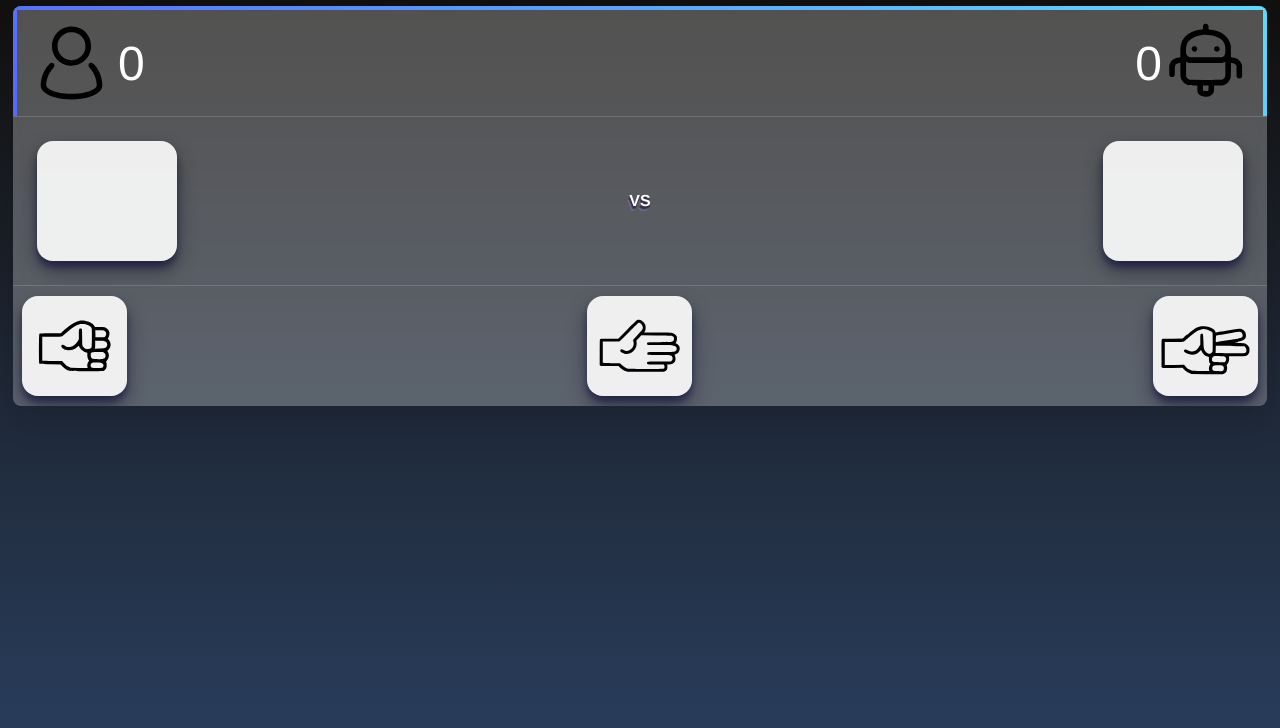
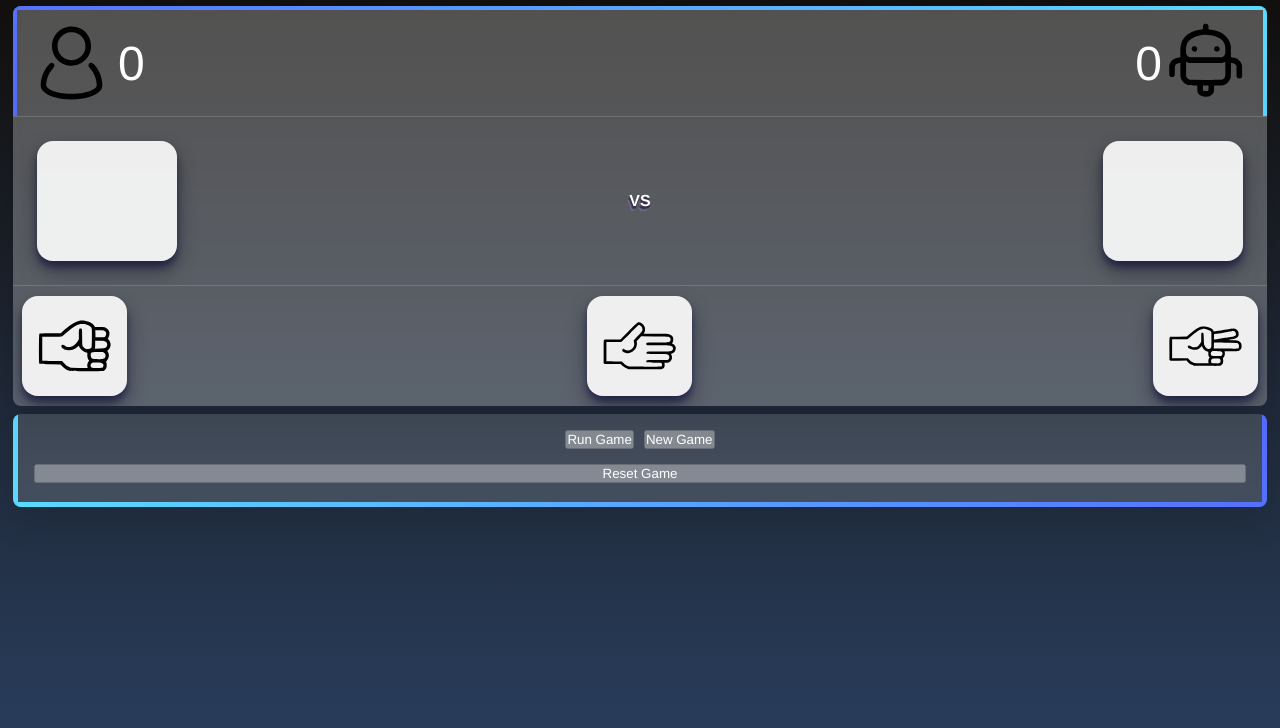
Before and after one commit to JakubJurkian/Rock-Paper-Scissors, a website: page index.html in a window 1280 px wide. Drawn offline with Linux system fonts and the light colour scheme.

Commit message:
added & styled result section

```diff
--- a/assets/styles/style.scss
+++ b/assets/styles/style.scss
@@ -1,6 +1,4 @@
-:root {
-  --main-bg-color: rgba(255, 255, 255, 0.15);
-}
+$color-primary: rgba(255, 255, 255, 0.15);
 
 * {
   box-sizing: border-box;
@@ -17,14 +15,14 @@ body {
 }
 
 .container {
+  display: flex;
+  flex-direction: column;
+  overflow: hidden;
   width: 98%;
   min-width: 350px;
   margin: 0.4rem auto;
   border-radius: 8px;
-  display: flex;
-  flex-direction: column;
-  overflow: hidden;
-  background-color: var(--main-bg-color);
+  background-color: $color-primary;
   backdrop-filter: blur(5px);
   box-shadow: 0 20px 30px rgba(0, 0, 0, 0.1);
 }
@@ -44,7 +42,7 @@ img {
   border-bottom: none;
   font-size: 1rem;
   padding: 0.5rem;
-  background-color: var(--main-bg-color);
+  background-color: $color-primary;
 }
 
 .player,
@@ -64,14 +62,13 @@ img {
   font-size: 3rem;
 }
 
-
 .players-choices {
   display: flex;
-  border-top: 1px solid var(--main-bg-color);
+  border-top: 1px solid $color-primary;
   padding: 1.5rem;
   justify-content: space-between;
   align-items: center;
-  background-color: var(--main-bg-color);
+  background-color: $color-primary;
 }
 
 .players-choices-text {
@@ -92,11 +89,11 @@ img {
 }
 
 .buttons {
-  border-top: 1px solid var(--main-bg-color);
+  border-top: 1px solid $color-primary;
   padding: 0.6rem;
   display: flex;
   justify-content: space-between;
-  background-color: var(--main-bg-color);
+  background-color: $color-primary;
 }
 
 .btn {
@@ -109,10 +106,33 @@ img {
   box-shadow: rgba(0, 0, 23, 0.4) 0px 10px 20px, rgba(0, 1, 68, 0.4) 0px 6px 6px;
 }
 
-.paper {
-  padding: 0 12px;
+.result {
+  overflow: hidden;
+  font-size: 2rem;
+  width: 98%;
+  min-width: 350px;
+  margin: 0.5rem auto;
+  background-color: $color-primary;
+  backdrop-filter: blur(5px);
+  text-align: center;
+  box-shadow: 0 20px 30px rgba(0, 0, 0, 0.1);
+  border-radius: 8px;
 }
 
-.scissors {
-  padding: 8px 8px 0 8px;
+.border-helper {
+  padding: 1rem;
+  border: 5px solid;
+  border-top: none;
+  border-image: linear-gradient(45deg, #5adaff, #5468ff) 1;
 }
+
+.result-buttons {
+  display: flex;
+  justify-content: center;
+  gap: 10px;
+}
+
+.reset-btn {
+  margin-top: 0.5rem;
+  width: 100%;
+}
--- a/index.html
+++ b/index.html
@@ -51,5 +51,15 @@
         </div>
       </section>
     </main>
+    <section class="result">
+      <div class="border-helper">
+        <p class="text-result"></p>
+        <div class="result-buttons">
+          <button class="result-btn button-29" disabled>Run Game</button>
+          <button class="clear-btn button-29" disabled>New Game</button>
+        </div>
+        <button class="reset-btn button-29" disabled>Reset Game</button>
+      </div>
+    </section>
   </body>
 </html>
```
Also changed, not shown: assets/styles/style.css, 1 other file.
